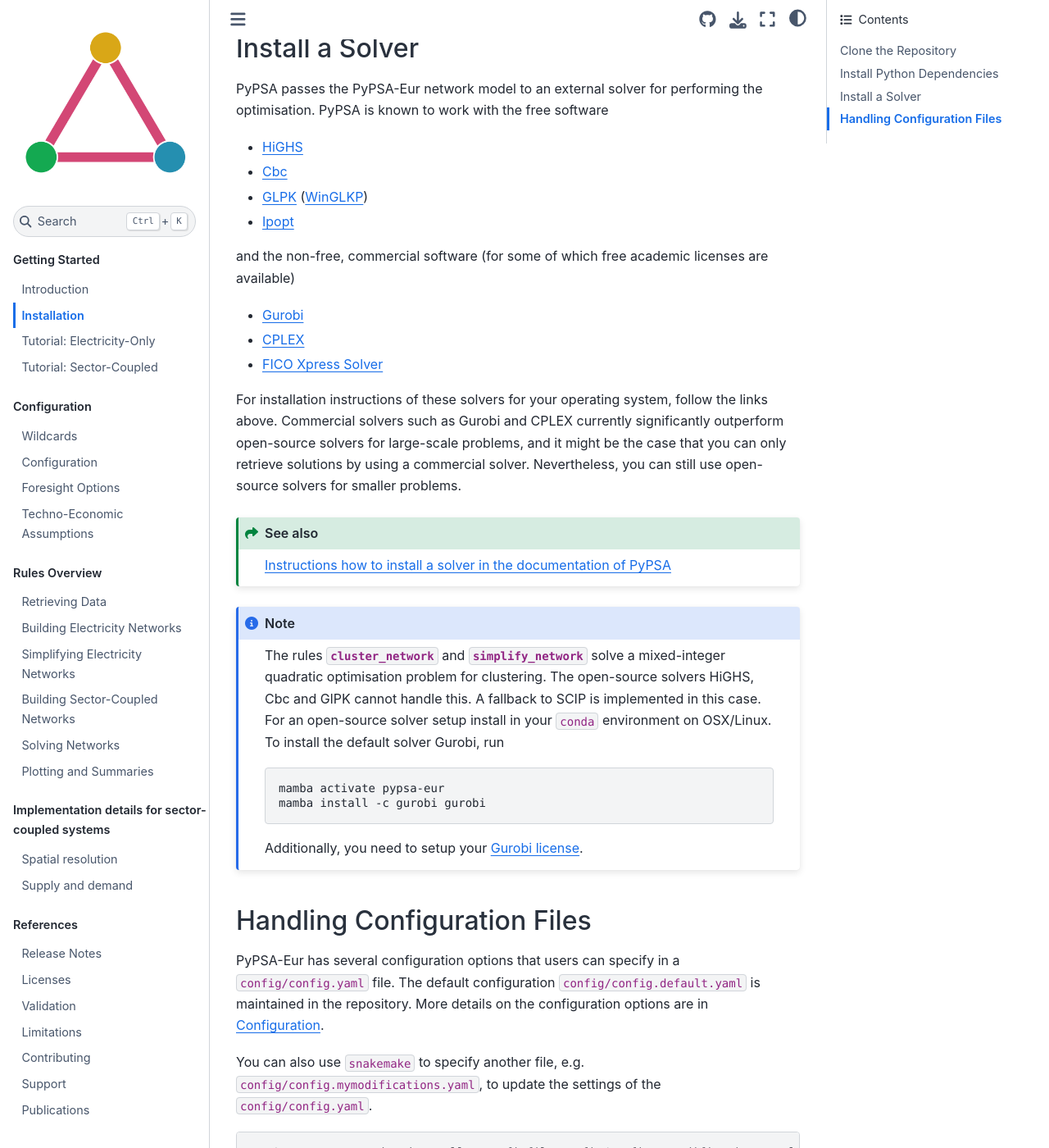
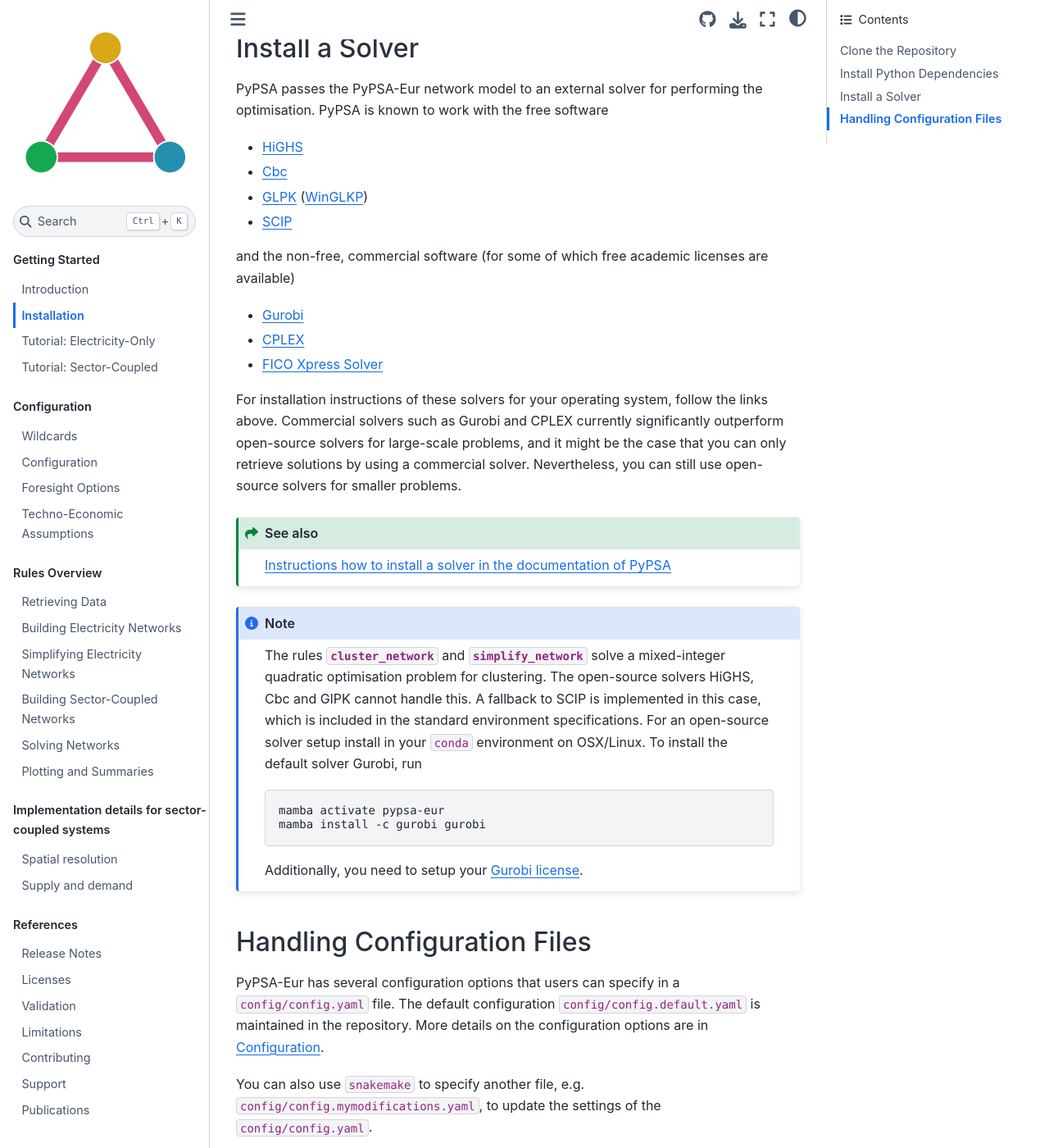
Before and after one commit to open-energy-transition/clean-firm-techs-eu, a Sphinx documentation site: the page built from doc/installation.rst, in a window 1280 px wide and 1400 px high, scrolled down 1066 px. Shown: the whole window at 82% size. Built offline with Sphinx 7.4.7 and the Sphinx Book theme 1.1.4, drawn with Linux system fonts in a browser that asks for light colours.

Commit message:
doc: update solver requirements [skip ci]

```diff
--- a/doc/configtables/solving.csv
+++ b/doc/configtables/solving.csv
@@ -20,7 +20,7 @@ constraints ,,,
 -- BAU,bool,"{'true','false'}",Add a per-``carrier`` minimal overall capacity; i.e. at least ``40GW`` of ``OCGT`` in Europe; configured in ``electricity: BAU_mincapacities``
 -- SAFE,bool,"{'true','false'}",Add a capacity reserve margin of a certain fraction above the peak demand to which renewable generators and storage do *not* contribute. Ignores network.
 solver,,,
--- name,--,"One of {'gurobi', 'cplex', 'cbc', 'glpk', 'ipopt'}; potentially more possible",Solver to use for optimisation problems in the workflow; e.g. clustering and linear optimal power flow.
+-- name,--,"One of {'gurobi', 'cplex', 'highs', 'cbc', 'glpk'}; potentially more possible",Solver to use for optimisation problems in the workflow; e.g. clustering and linear optimal power flow.
 -- options,--,Key listed under ``solver_options``.,Link to specific parameter settings.
 solver_options,,dict,Dictionaries with solver-specific parameter settings.
 mem,MB,int,Estimated maximum memory requirement for solving networks.
--- a/doc/installation.rst
+++ b/doc/installation.rst
@@ -62,7 +62,7 @@ PyPSA is known to work with the free software
 - `HiGHS <https://highs.dev/>`__
 - `Cbc <https://projects.coin-or.org/Cbc#DownloadandInstall>`__
 - `GLPK <https://www.gnu.org/software/glpk/>`__ (`WinGLKP <http://winglpk.sourceforge.net/>`__)
-- `Ipopt <https://coin-or.github.io/Ipopt/INSTALL.html>`__
+- `SCIP <https://scipopt.github.io/PySCIPOpt/docs/html/index.html>`__
 
 and the non-free, commercial software (for some of which free academic licenses are available)
 
@@ -80,7 +80,7 @@ Nevertheless, you can still use open-source solvers for smaller problems.
 
 .. note::
     The rules :mod:`cluster_network` and :mod:`simplify_network` solve a mixed-integer quadratic optimisation problem for clustering.
-    The open-source solvers HiGHS, Cbc and GlPK cannot handle this. A fallback to SCIP is implemented in this case.
+    The open-source solvers HiGHS, Cbc and GlPK cannot handle this. A fallback to SCIP is implemented in this case, which is included in the standard environment specifications.
     For an open-source solver setup install in your ``conda`` environment on OSX/Linux. To install the default solver Gurobi, run
 
     .. code:: bash
```
Also changed, not shown: 1 other file.
